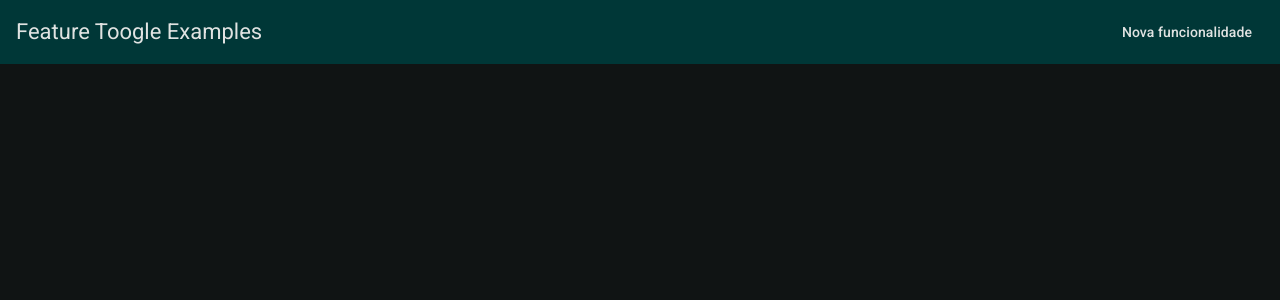
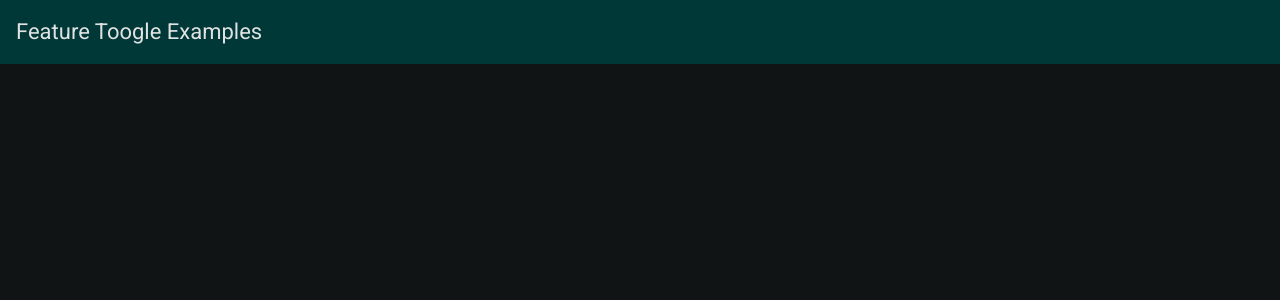
Before and after one commit to brunohonda/feature-toogle-example, an Angular app: page / in a window 1280 px wide. Shown: the top 300 px of the page. Built offline with nearby package versions, Linux system fonts and the light colour scheme.

Commit message:
feat: implement feature toggle for new functionality in toolbar

```diff
--- a/src/app/app.html
+++ b/src/app/app.html
@@ -1,9 +1,11 @@
 <mat-toolbar class="nav-bar">
   <span routerLink="/">Feature Toogle Examples</span>
   <div>
-    <button matButton [routerLink]="['new-feature']">
-      Nova funcionalidade
-    </button>
+    @if (isNewFeatureEnabled()) {
+      <button matButton [routerLink]="['new-feature']">
+        Nova funcionalidade
+      </button>
+    }
   </div>
 </mat-toolbar>
 <main>
--- a/src/app/app.ts
+++ b/src/app/app.ts
@@ -1,8 +1,10 @@
-import { Component } from '@angular/core';
+import { Component, Signal } from '@angular/core';
 import { MatButtonModule } from '@angular/material/button';
 import { MatIconModule } from '@angular/material/icon';
 import { MatToolbarModule } from '@angular/material/toolbar';
 import { RouterLink, RouterOutlet } from '@angular/router';
+import { FeatureToogle as FeatureToogleEnum } from './shared/enums/feature-toogle';
+import { FeatureToogle } from './shared/services/feature-toogle';
 
 @Component({
   selector: 'app-root',
@@ -17,4 +19,11 @@ import { RouterLink, RouterOutlet } from '@angular/router';
   styleUrl: './app.scss'
 })
 export class App {
+  public isNewFeatureEnabled: Signal<boolean>;
+
+  constructor(
+    _featureToogle: FeatureToogle
+  ) {
+    this.isNewFeatureEnabled = _featureToogle.getToogle(FeatureToogleEnum.newFeature);
+  }
 }
```
